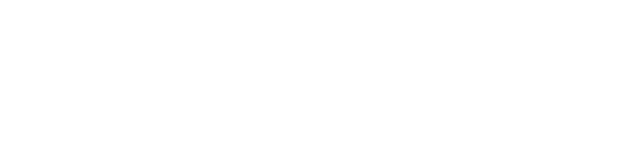
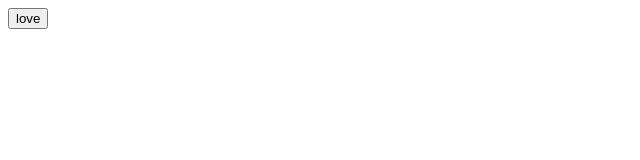
Before and after one commit to Achintya-92/first-demo, a plain HTML site: page index.html in a window 1280 px wide. Shown: the whole page, without its empty margins (0-640 px from the left). Drawn offline with Linux system fonts and the light colour scheme.

Commit message:
Change in index.html

```diff
--- a/index.html
+++ b/index.html
@@ -6,6 +6,6 @@
     <title>Document</title>
 </head>
 <body>
-
+    <button >love</button>
 </body>
 </html>
```
